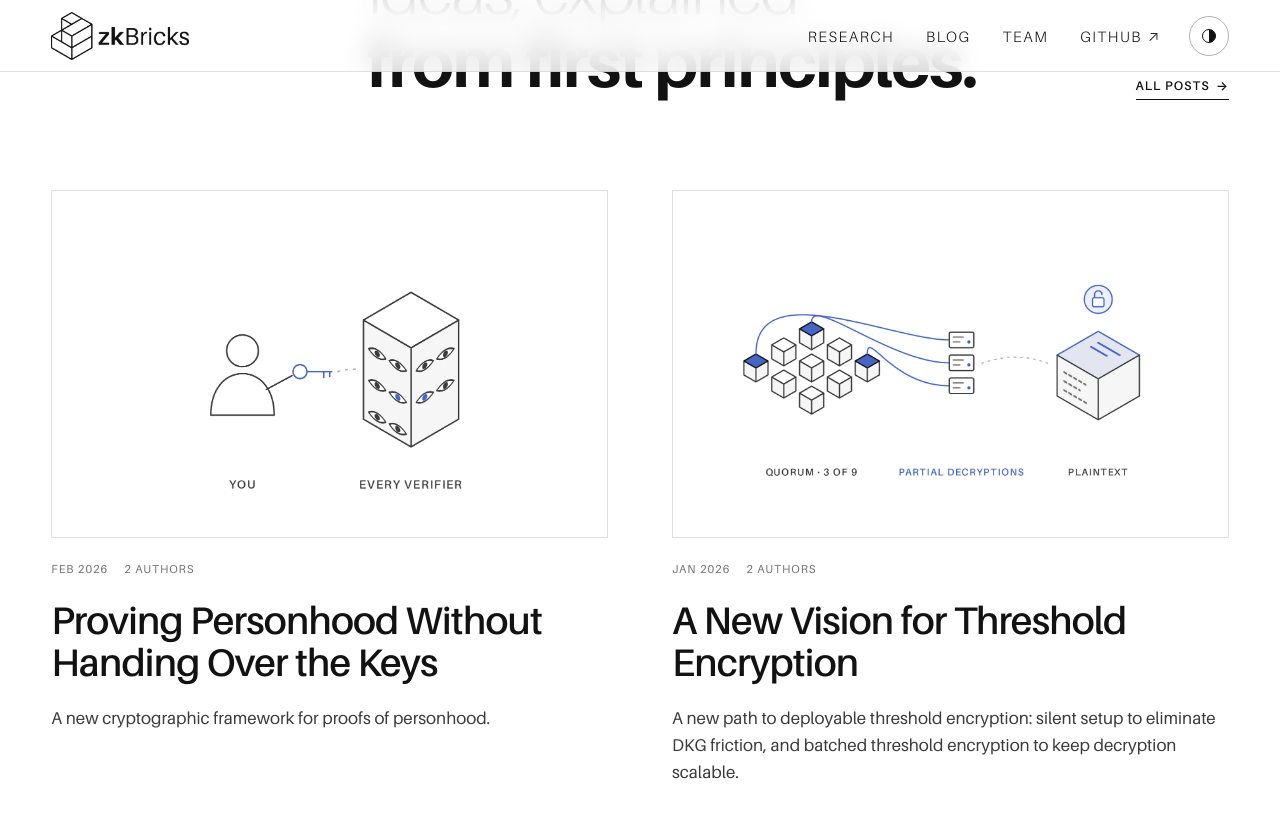
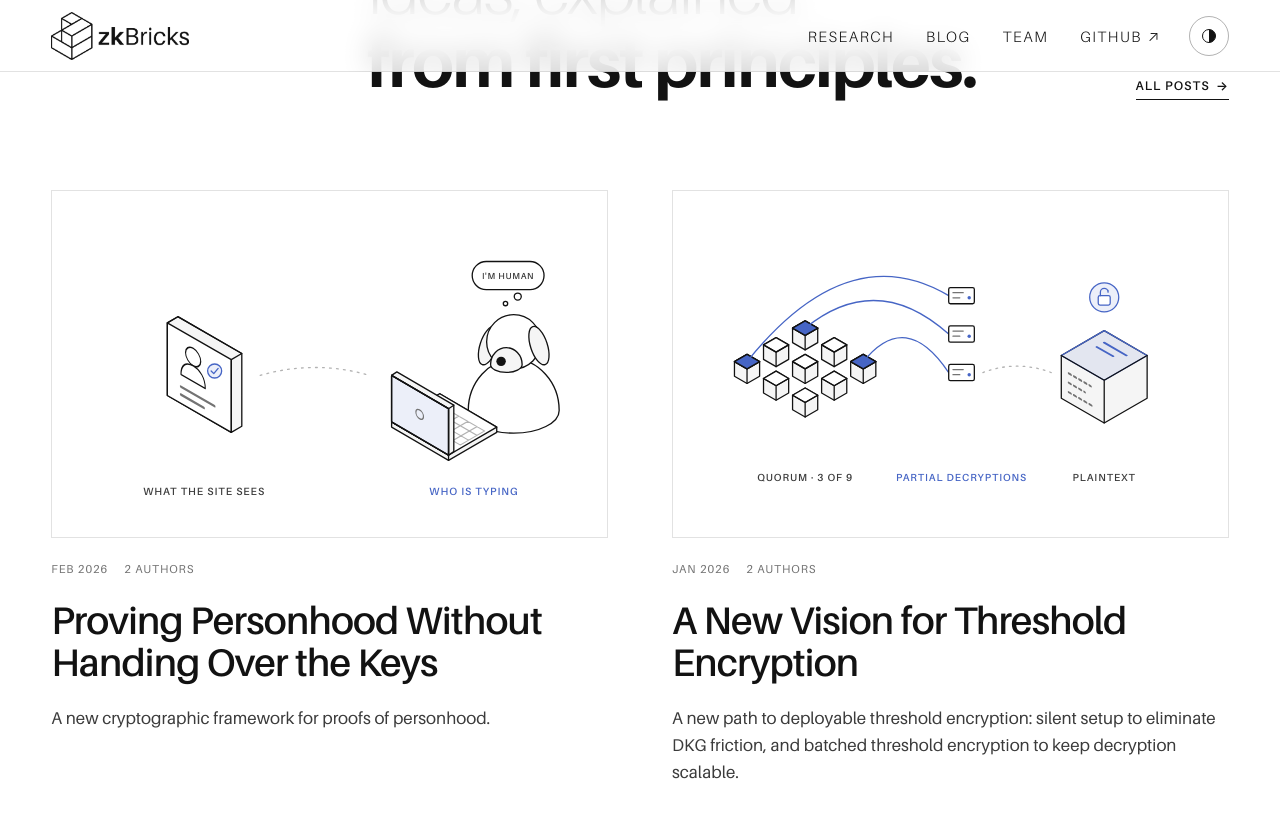
Before and after one commit to zkbricks/zkbricks.github.io, a Jekyll site: the page built from index.html, in a window 1280 px wide and 900 px high, scrolled down 3360 px. Shown: the top 818 px of the window. Built offline with Jekyll 4.4.1, drawn with Linux system fonts in a browser that asks for light colours.

Commit message:
Updated figures

```diff
--- a/_includes/hero-figures.html
+++ b/_includes/hero-figures.html
@@ -31,12 +31,9 @@
     <div class="story-stage"><svg class="scene-svg" viewBox="0 0 540 340" aria-hidden="true" fill="none" stroke="currentColor" stroke-width="1.5" stroke-linecap="round" stroke-linejoin="round">
   <!-- Three distinct people, each holding a personhood credential, vouch for the person. One zero-knowledge
        proof then convinces the verifier of all three endorsements without revealing who gave them. -->
-  <g class="pp-voucher"><path d="M48 112C48 100 55 93 62 93C69 93 76 100 76 112Z" fill="var(--paper)"/><circle cx="62" cy="84" r="8" fill="var(--paper)"/><circle cx="77" cy="106" r="6" class="diagram-badge"/><path d="M74 106L76.5 108.5L80.5 103.5" stroke="var(--accent)" stroke-width="1.5"/></g><g class="pp-voucher"><path d="M48 188C48 176 55 169 62 169C69 169 76 176 76 188Z" fill="var(--paper)"/><circle cx="62" cy="160" r="8" fill="var(--paper)"/><circle cx="77" cy="182" r="6" class="diagram-badge"/><path d="M74 182L76.5 184.5L80.5 179.5" stroke="var(--accent)" stroke-width="1.5"/></g><g class="pp-voucher"><path d="M48 264C48 252 55 245 62 245C69 245 76 252 76 264Z" fill="var(--paper)"/><circle cx="62" cy="236" r="8" fill="var(--paper)"/><circle cx="77" cy="258" r="6" class="diagram-badge"/><path d="M74 258L76.5 260.5L80.5 255.5" stroke="var(--accent)" stroke-width="1.5"/></g>
-  <g class="pp-person" fill="var(--accent-surface)">
-    <path d="M190 206C190 182 204 166 222 166C240 166 254 182 254 206Z" fill="var(--paper)" stroke="none"/>
-    <path d="M190 206C190 182 204 166 222 166C240 166 254 182 254 206Z"/>
-    <circle cx="222" cy="144" r="17" fill="var(--paper)" stroke="none"/>
-    <circle cx="222" cy="144" r="17"/>
+  <g class="pp-voucher"><g transform="translate(62 84) scale(.29)" stroke-width="5.17">{% include figures/isometric-person.svg fill="var(--paper)" %}</g><circle cx="77" cy="106" r="6" fill="var(--paper)" stroke="none"/><circle cx="77" cy="106" r="6" class="diagram-badge"/><path d="M74 106L76.5 108.5L80.5 103.5" stroke="var(--accent)" stroke-width="1.5"/></g><g class="pp-voucher"><g transform="translate(62 160) scale(.29)" stroke-width="5.17">{% include figures/isometric-person.svg fill="var(--paper)" %}</g><circle cx="77" cy="182" r="6" fill="var(--paper)" stroke="none"/><circle cx="77" cy="182" r="6" class="diagram-badge"/><path d="M74 182L76.5 184.5L80.5 179.5" stroke="var(--accent)" stroke-width="1.5"/></g><g class="pp-voucher"><g transform="translate(62 236) scale(.29)" stroke-width="5.17">{% include figures/isometric-person.svg fill="var(--paper)" %}</g><circle cx="77" cy="258" r="6" fill="var(--paper)" stroke="none"/><circle cx="77" cy="258" r="6" class="diagram-badge"/><path d="M74 258L76.5 260.5L80.5 255.5" stroke="var(--accent)" stroke-width="1.5"/></g>
+  <g class="pp-person" transform="translate(222 144) scale(.68)" stroke-width="2.2">
+    {% include figures/isometric-person.svg %}
   </g>
   <g class="pp-vrc" style="--fx:-176px; --fy:-60px; animation-delay:0.00s"><rect x="258" y="148" width="28" height="19" rx="2" fill="var(--paper)"/><path d="M263 154H274M263 160H270" stroke="var(--muted)"/><path d="M276 159L278.5 161.5L282 156" stroke="var(--accent)"/></g><g class="pp-vrc" style="--fx:-181px; --fy:9px; animation-delay:0.45s"><rect x="263" y="155" width="28" height="19" rx="2" fill="var(--paper)"/><path d="M268 161H279M268 167H275" stroke="var(--muted)"/><path d="M281 166L283.5 168.5L287 163" stroke="var(--accent)"/></g><g class="pp-vrc" style="--fx:-186px; --fy:78px; animation-delay:0.90s"><rect x="268" y="162" width="28" height="19" rx="2" fill="var(--paper)"/><path d="M273 168H284M273 174H280" stroke="var(--muted)"/><path d="M286 173L288.5 175.5L292 170" stroke="var(--accent)"/></g>
   <path class="diagram-guide" d="M300 178C326 166 350 166 372 176" stroke-dasharray="2 6"/>
--- a/assets/css/site.css
+++ b/assets/css/site.css
@@ -1152,6 +1152,10 @@
   .post-item-body { display: grid; gap: 20px; }
 }
 
+/* Reuse article SVGs for covers so artwork and theme colors stay in sync. */
+.post-thumb-figure { background: var(--paper); color: var(--ink); }
+.post-thumb-figure .figure-svg { width: 100%; height: 100%; padding: 5%; }
+
 /* ---------- Post ---------- */
 
 .progress {
--- a/blogs.html
+++ b/blogs.html
@@ -29,7 +29,9 @@
           <span>{% include read-time.html content=post.content %} min read</span>
         </div>
       </div>
-      {% if post.featured_image %}
+      {% if post.featured_figure %}
+      <div class="post-item-thumb post-thumb-figure" aria-hidden="true">{% include {{ post.featured_figure }} %}</div>
+      {% elsif post.featured_image %}
       <div class="post-item-thumb"><img src="{{ post.featured_image | relative_url }}" alt="" loading="lazy"></div>
       {% endif %}
     </article>
--- a/index.html
+++ b/index.html
@@ -107,7 +107,9 @@
     <div class="posts-grid">
       {% for post in site.posts limit: 2 %}
       <a class="post-card" href="{{ post.url | relative_url }}">
-        {% if post.featured_image %}
+        {% if post.featured_figure %}
+        <div class="post-card-img post-thumb-figure" aria-hidden="true">{% include {{ post.featured_figure }} %}</div>
+        {% elsif post.featured_image %}
         <div class="post-card-img"><img src="{{ post.featured_image | relative_url }}" alt="" loading="lazy"></div>
         {% endif %}
         <div class="post-card-meta"><span>{{ post.date | date: "%b %Y" }}</span>{% if post.authors %}<span>{{ post.authors | size }} authors</span>{% endif %}</div>
```
Also changed, not shown: _posts/2026-01-28-threshold-cryptography.md (+1 -0 lines), _posts/2026-02-22-proofs-of-personhood.md (+1 -0 lines), README.md, _includes/figures/isometric-person.svg (added), _includes/figures/pp-captcha.svg, _includes/figures/pp-handing-keys.svg, _includes/figures/pp-nobody-knows.svg, _includes/figures/pp-trust.svg, _includes/figures/pp-unknown-calls.svg, _includes/figures/threshold-quorum.svg.
